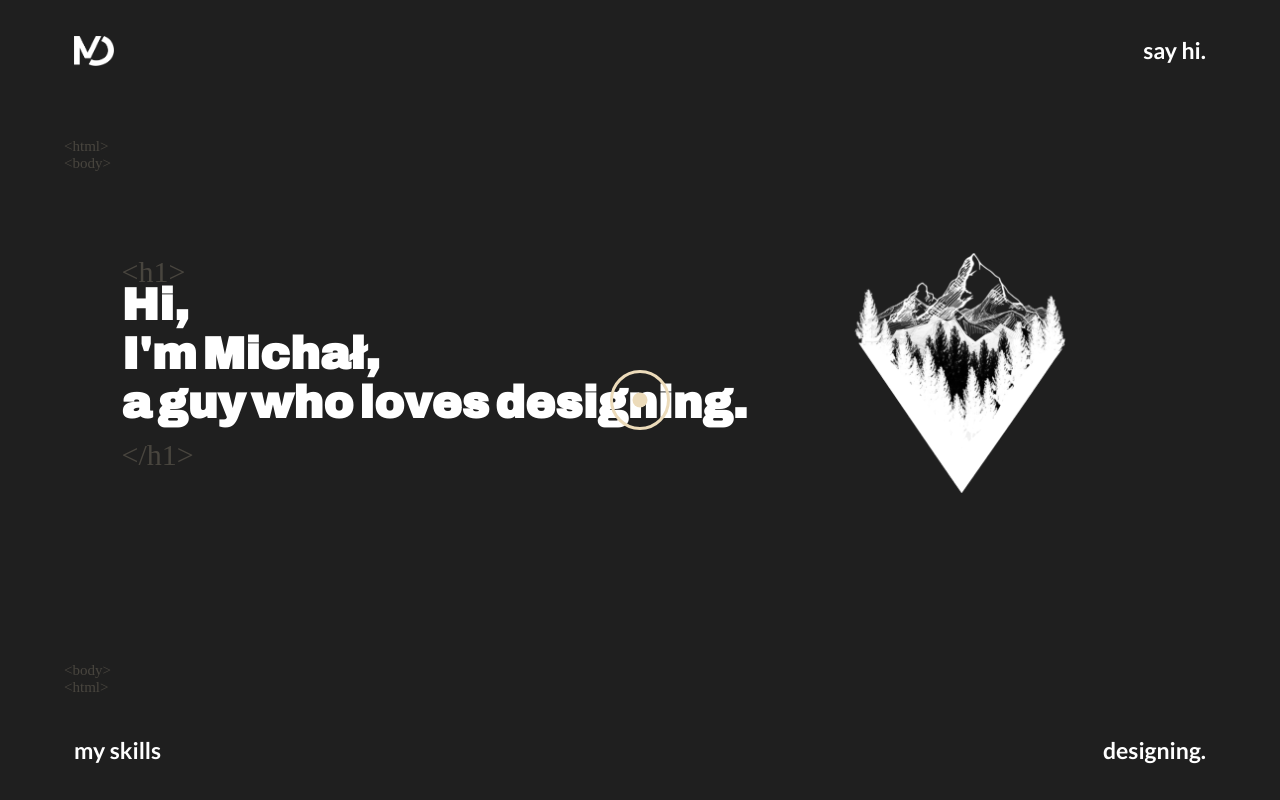
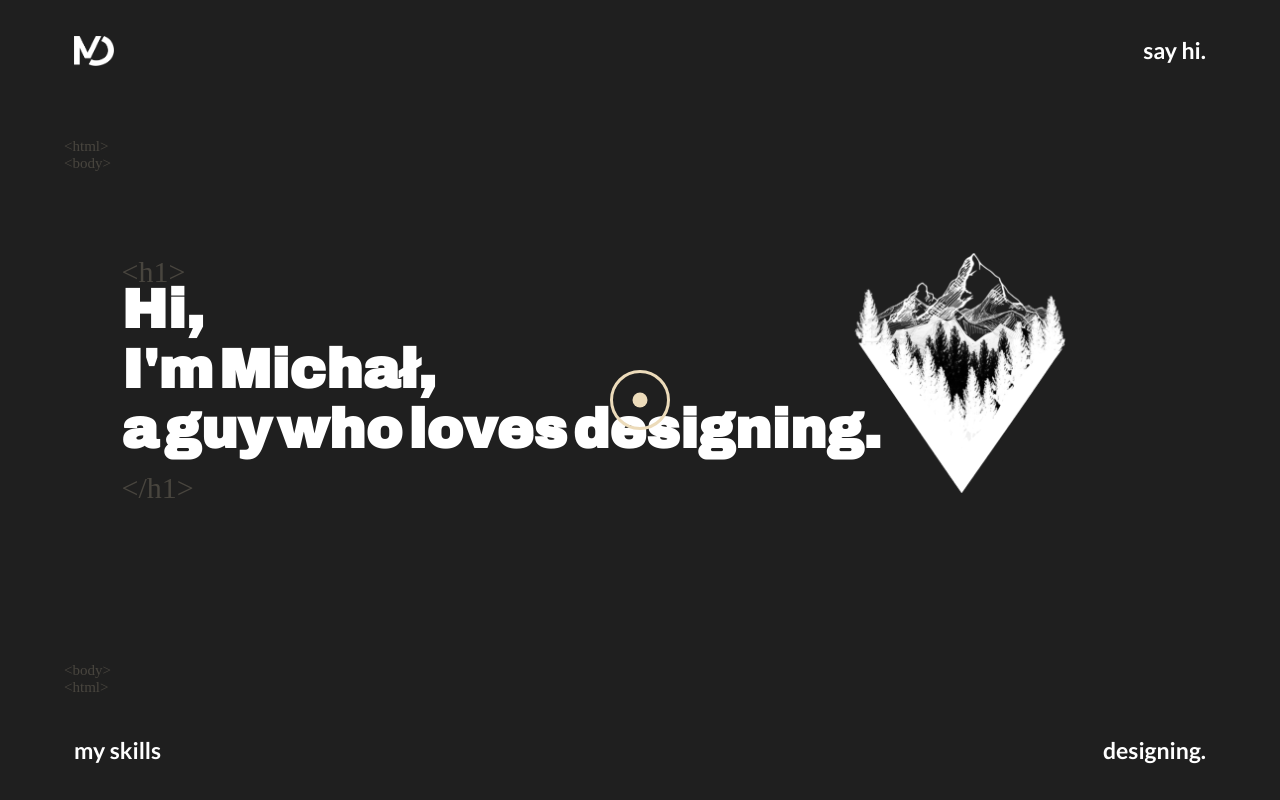
Before and after one commit to michalmjo/portfolio, a React (Create React App) app: page / in a window 1280 px wide. Built offline with nearby package versions, Linux system fonts and the light colour scheme; a web font is replaced by a local one.

Commit message:
header size change

```diff
--- a/src/styles/Home.scss
+++ b/src/styles/Home.scss
@@ -203,7 +203,11 @@
             span.main-title {
                 display: inline-block;
                 font-family: $header-font;
-                font-size: 4.5rem;
+                font-size: 5.5rem;
+
+                @media screen and (min-width: 1800px) {
+                    font-size: 7rem;
+                }
             }
 
         }
```
